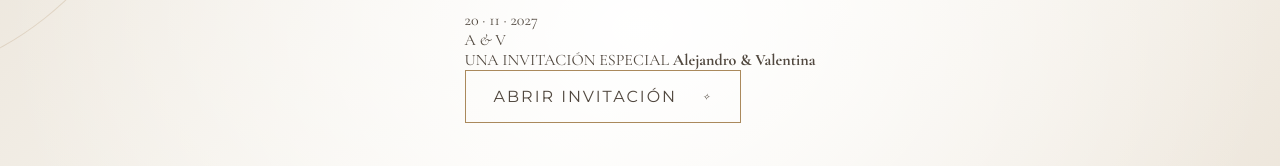
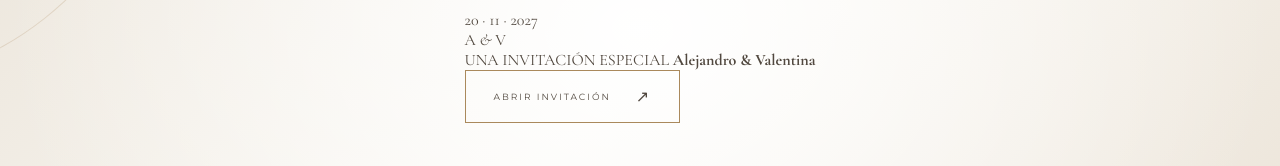
Before and after one commit to goalkeepermaster19-svg/BODA02, a plain HTML site: page index.html in a window 1280 px wide. Shown: the part 291-457 px from the top of the page. Drawn offline with nearby package versions, Linux system fonts and the light colour scheme; a web font is replaced by a local one.

Commit message:
Modify button element in index.html
Changed button element to include type attribute and updated inner content.

```diff
--- a/index.html
+++ b/index.html
@@ -58,10 +58,10 @@
             <strong>Alejandro & Valentina</strong>
         </div>
 
-        <button class="boton-abrir" id="botonAbrir">
-            <span>Abrir invitación</span>
-            <i>✧</i>
-        </button>
+      <button class="boton-abrir" id="botonAbrir" type="button">
+    Abrir invitación
+    <span>↗</span>
+</button>
 
         <p class="sobre-pie">Una historia, un amor, un para siempre.</p>
 
```
